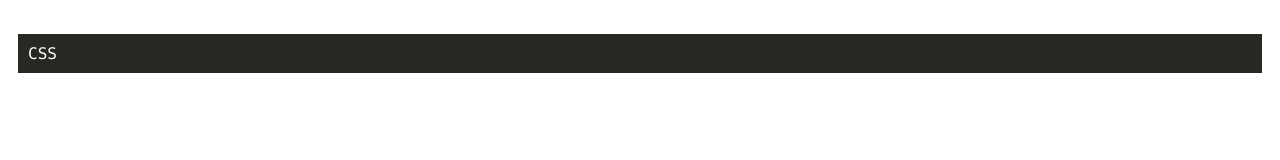
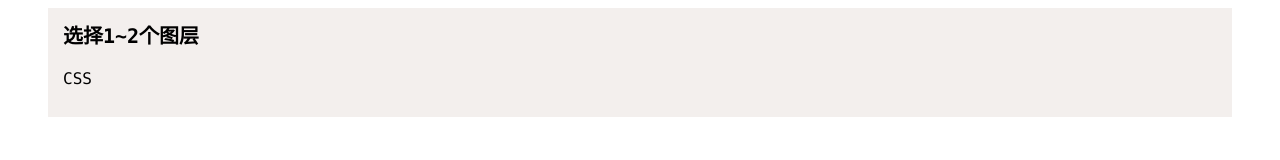
Before and after one commit to lulu0729/getStyle, a plain HTML site: page getStyle.sketchplugin/Contents/Resources/panel.html in a window 1280 px wide. Drawn offline with Linux system fonts and the light colour scheme.

Commit message:
增加了样式

```diff
--- a/getStyle.sketchplugin/Contents/Resources/panel.html
+++ b/getStyle.sketchplugin/Contents/Resources/panel.html
@@ -5,16 +5,25 @@
 <title>spacing master</title>
 <style type="text/css">
 .container{
-  padding: 10px;
+  height: 100%;
+  padding: 0 40px;
+  line-height: 1.5;
 }
 .value{
   width: 100%;
   height: 100%;
-  background-color: #272822;
-  color: #fff;
+  background-color: #F3EFED;
+  color: #000;
+  overflow: scroll;
+}
+.tit{
+  font-size: 20px;
+  line-height: 1.5;
+  font-family: Consolas,"Liberation Mono",Menlo,Courier,monospace;
+  padding: 0 15px;
 }
 .text{
-  padding: 10px;
+  padding: 0 15px 10px;
   font-family: Consolas,"Liberation Mono",Menlo,Courier,monospace;
 }
 </style>
@@ -22,6 +31,7 @@
 <body>
 <div class="container">
     <div class="value">
+        <h1 class="tit">选择1~2个图层</h1>
         <p class="text" id="textCSS">CSS</p>
     </div>
     <button class="btn" id="copyCSS" style="display:none;">copy CSS</button>
```
Also changed, not shown: 2 other files.
